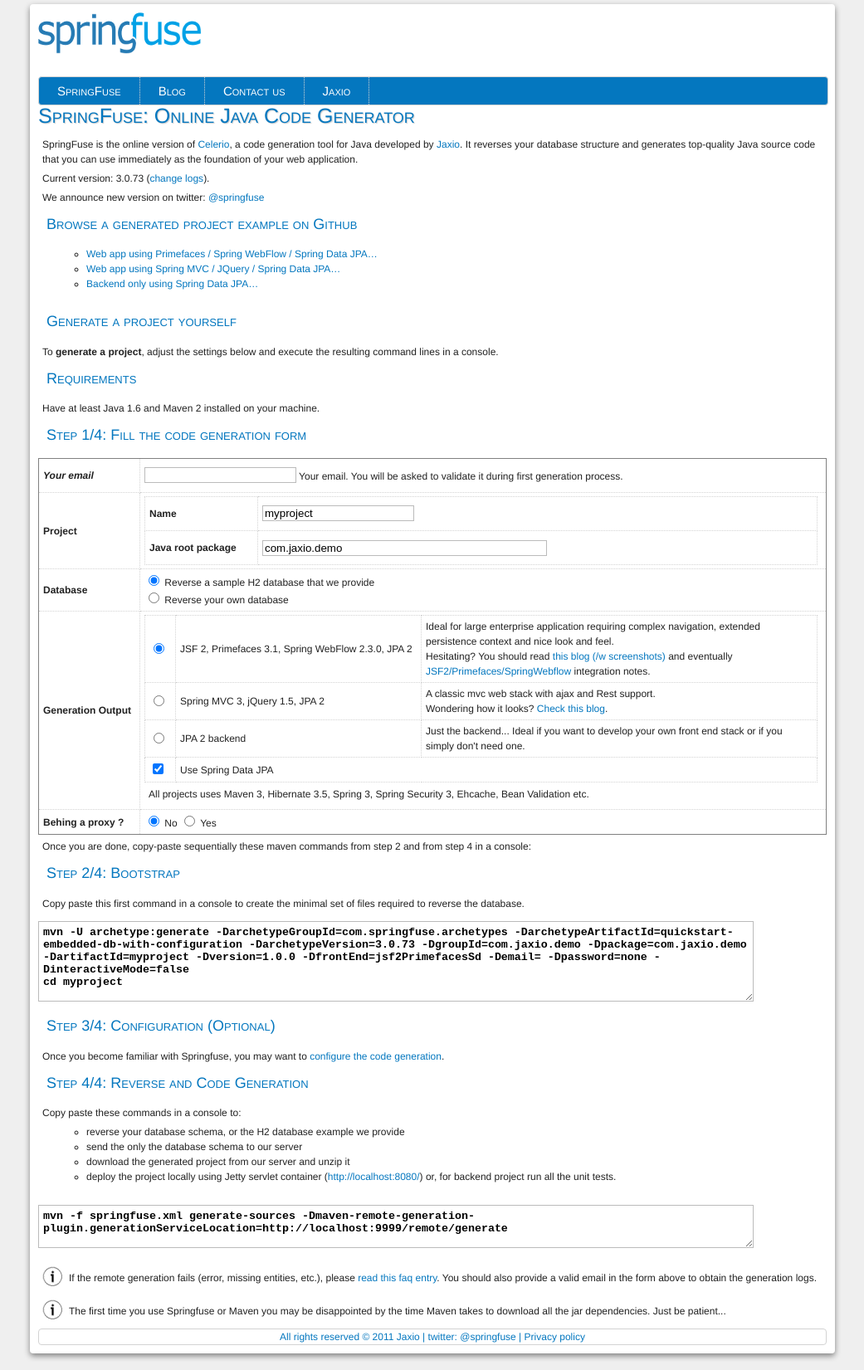
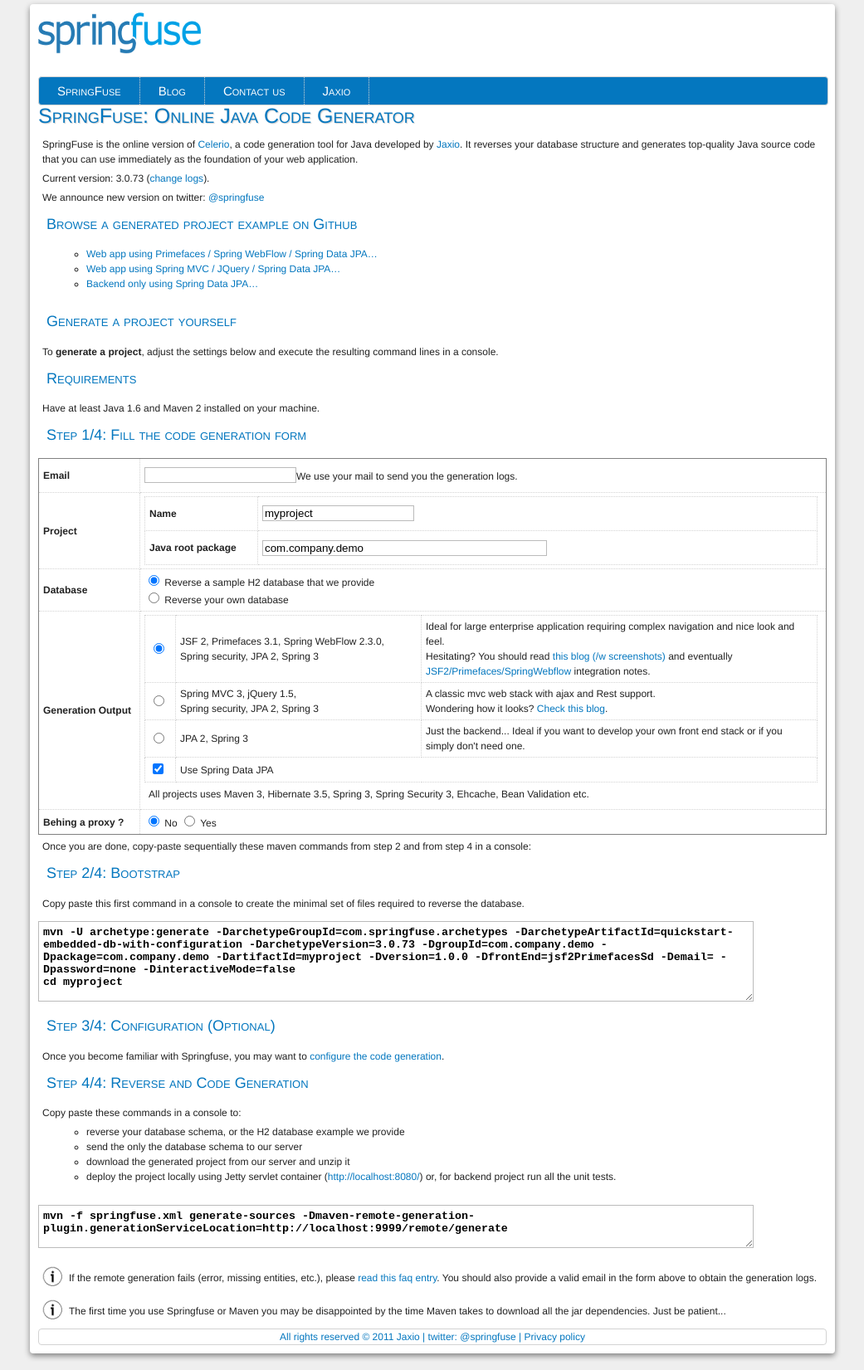
Before and after one commit to springfuse/springfuse.github.com, a Jekyll site: the page built from index.md, in a window 1280 px wide. Shown: the whole page at 83% size, without its empty margins (119-1160 px from the left). Built offline with Jekyll 4.4.1, drawn with Linux system fonts in a browser that asks for light colours; Markdown is read by kramdown in place of the engine named in the settings; comment, search, counter and statistics services are not loaded.

Commit message:
better wordings

```diff
--- a/index.md
+++ b/index.md
@@ -59,9 +59,9 @@ input.error {
 <form class="form">
 	<tbody>
 		<tr>
-			<th><i>Your email</i></th>
+			<th>Email</th>
 			<td>
-				<input type="text" id="email" class="required updateCommand"> Your email. You will be asked to validate it during first generation process.
+				<input type="text" id="email" class="required updateCommand" title="You will be asked to validate your email during the first generation process">We use your mail to send you the generation logs.
 			</td>
 		</tr>
 		<tr>
@@ -71,11 +71,12 @@ input.error {
 					<tbody>
 						<tr>
 							<th style="width:120px;">Name</th>
-							<td><input type="text" id="artifactId" value="myproject" placeholder="ex: myproject" class="required lettersNumbers updateCommand" title="Use simple characters a-z, A-Z, 0-9"></td>
+							<td><input type="text" id="artifactId" value="myproject" placeholder="ex: myproject" class="required lettersNumbers updateCommand" title="Use simple characters a-z, A-Z, 0-9<br/>
+																																									  ex: myproject"></td>
 						</tr>
 						<tr>
 							<th style="width:120px;">Java root package</th>
-							<td><input type="text" id="groupId" size="40" value="com.jaxio.demo" placeholder="ex: com.jaxio.demo" class="required updateCommand" title="Ex: com.company.project"></td>
+							<td><input type="text" id="groupId" size="40" value="com.company.demo" placeholder="ex: com.jaxio.demo" class="required updateCommand" title="Ex: com.company.project"></td>
 						</tr>
 					</tbody>
 				</table>
@@ -189,19 +190,18 @@ input.error {
 			<td>
 				<table>
 					<tr><td><input type="radio" name="frontEnd" id="jsf2Primefaces" value="jsf2Primefaces" class="updateCommand" checked="checked"></td>
-						<td width="280">JSF 2, Primefaces 3.1, Spring WebFlow 2.3.0, JPA 2</td>
-						<td>Ideal for large enterprise application requiring complex navigation,
-							extended persistence context and nice look and feel.<br/>
+						<td width="280">JSF 2, Primefaces 3.1, Spring WebFlow 2.3.0,<br/>Spring security, JPA 2, Spring 3</td>
+						<td>Ideal for large enterprise application requiring complex navigation and nice look and feel.<br/>
 							Hesitating? You should read <a href="/2011/01/04/springfuse-generates-primefaces-with-spring-webflow-frontend.html" target="_new">this blog (/w screenshots)</a>
 							and eventually <a href="/jsf2-primefaces-spring-webflow-integration-tutorial.html" target="_new">JSF2/Primefaces/SpringWebflow</a> integration notes.
 							</td></tr>
 					<tr><td><input type="radio" name="frontEnd" id="springMvc" value="springMvc" class="updateCommand"></td>
-						<td>Spring MVC 3, jQuery 1.5, JPA 2</td>
+						<td>Spring MVC 3, jQuery 1.5,<br/>Spring security, JPA 2, Spring 3</td>
 						<td>A classic mvc web stack with ajax and Rest support.<br/>
 						Wondering how it looks? <a href="/2011/05/04/generate-spring-mvc3-jquery-jpa2-crud-applications.html" target="_new">Check this blog</a>.
 						</td></tr>
 					<tr><td><input type="radio" name="frontEnd" id="backendOnly" value="backendOnly" class="updateCommand"></td>
-						<td>JPA 2 backend</td>
+						<td>JPA 2, Spring 3</td>
 						<td>Just the backend... Ideal if you want to develop your own front end stack or if you simply don't need one.</td></tr>
 					<tr><td><input type="checkbox" name="springData" id="springData" checked="true" class="updateCommand"></td>
 						<td colspan="2">Use Spring Data JPA</td></tr>
```
